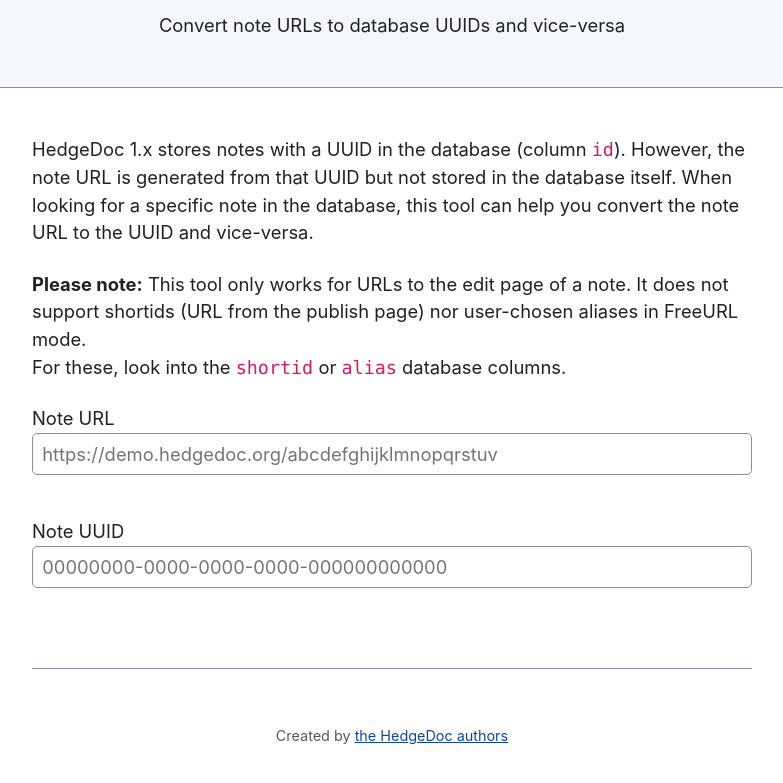
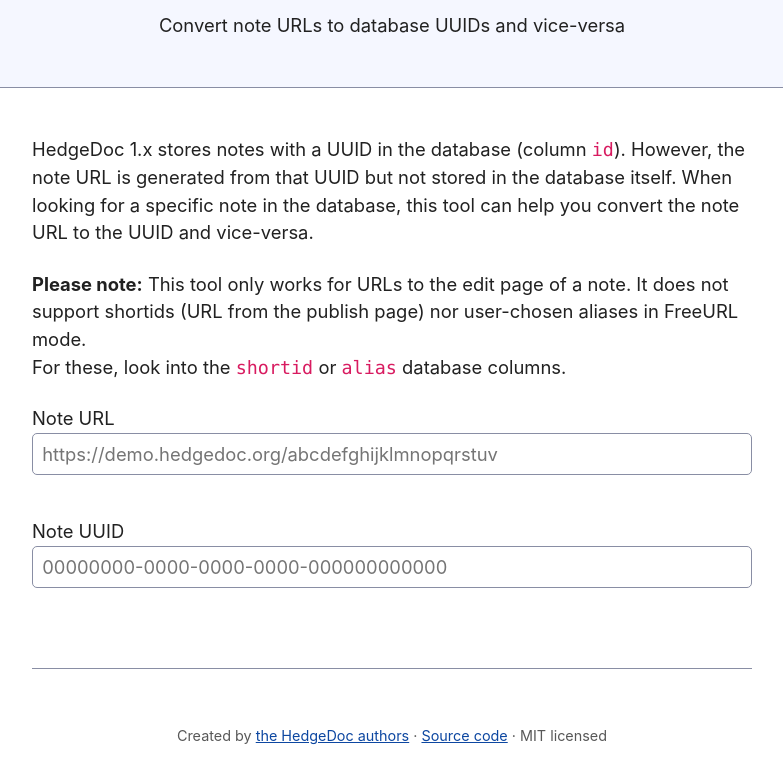
Before and after one commit to hedgedoc/note-id-tool, a website built with Vite: page index.html in a window 1280 px wide. Shown: the part 73-856 px from the top of the page, without its empty margins (248-1031 px from the left). Built offline with nearby package versions, Linux system fonts and the light colour scheme.

Commit message:
chore: add source code links and license
Signed-off-by: Erik Michelson <github@erik.michelson.eu>

```diff
--- a/index.html
+++ b/index.html
@@ -47,7 +47,7 @@
     </main>
 
     <footer>
-      <p>Created by <a href="https://hedgedoc.org/team/">the HedgeDoc authors</a></p>
+      <p>Created by <a href="https://hedgedoc.org/team/">the HedgeDoc authors</a> &middot; <a href="https://github.com/hedgedoc/note-id-tool">Source code</a> &middot; MIT licensed</p>
     </footer>
     <script type="module" src="/src/main.ts"></script>
   </body>
```
